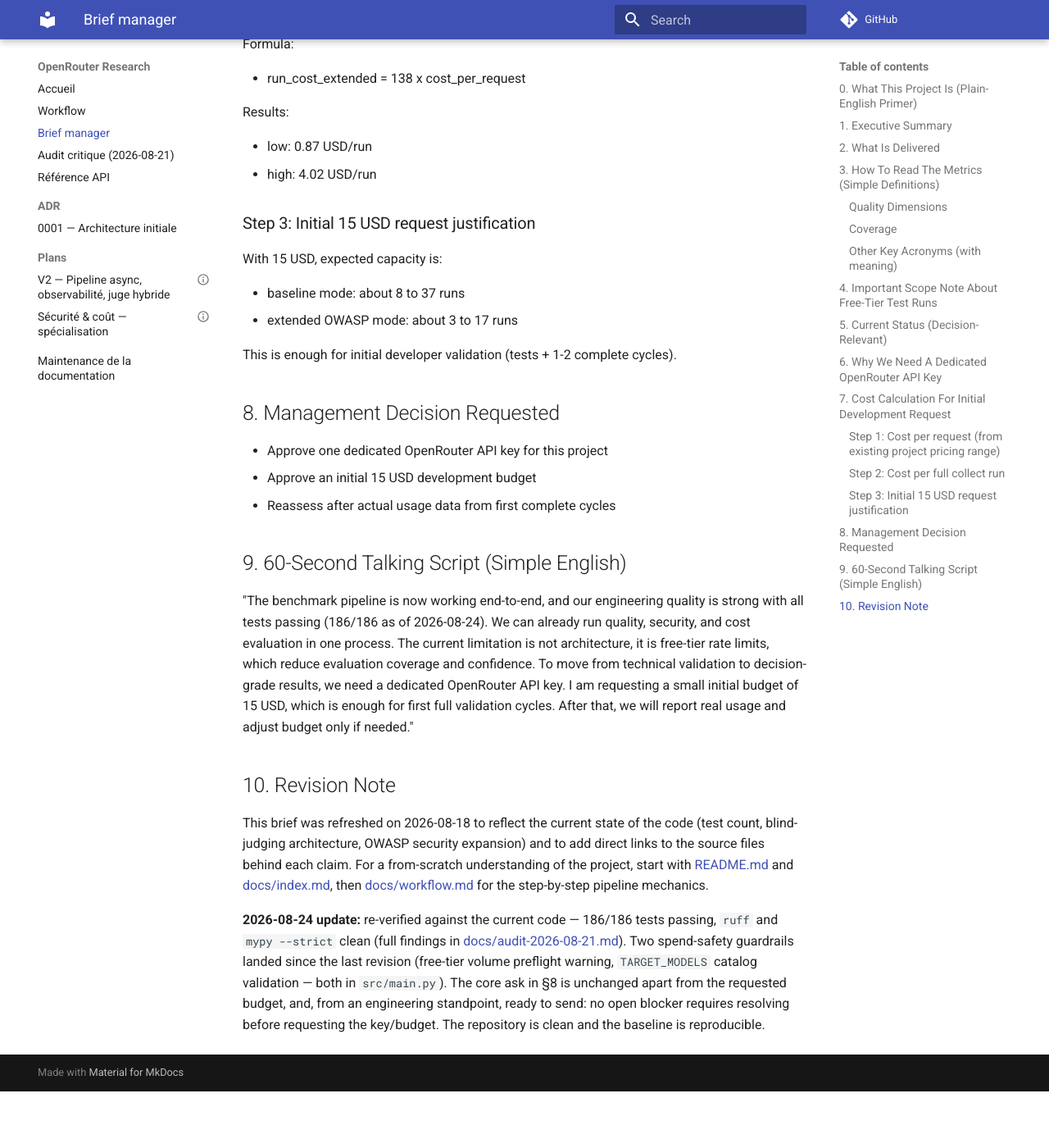
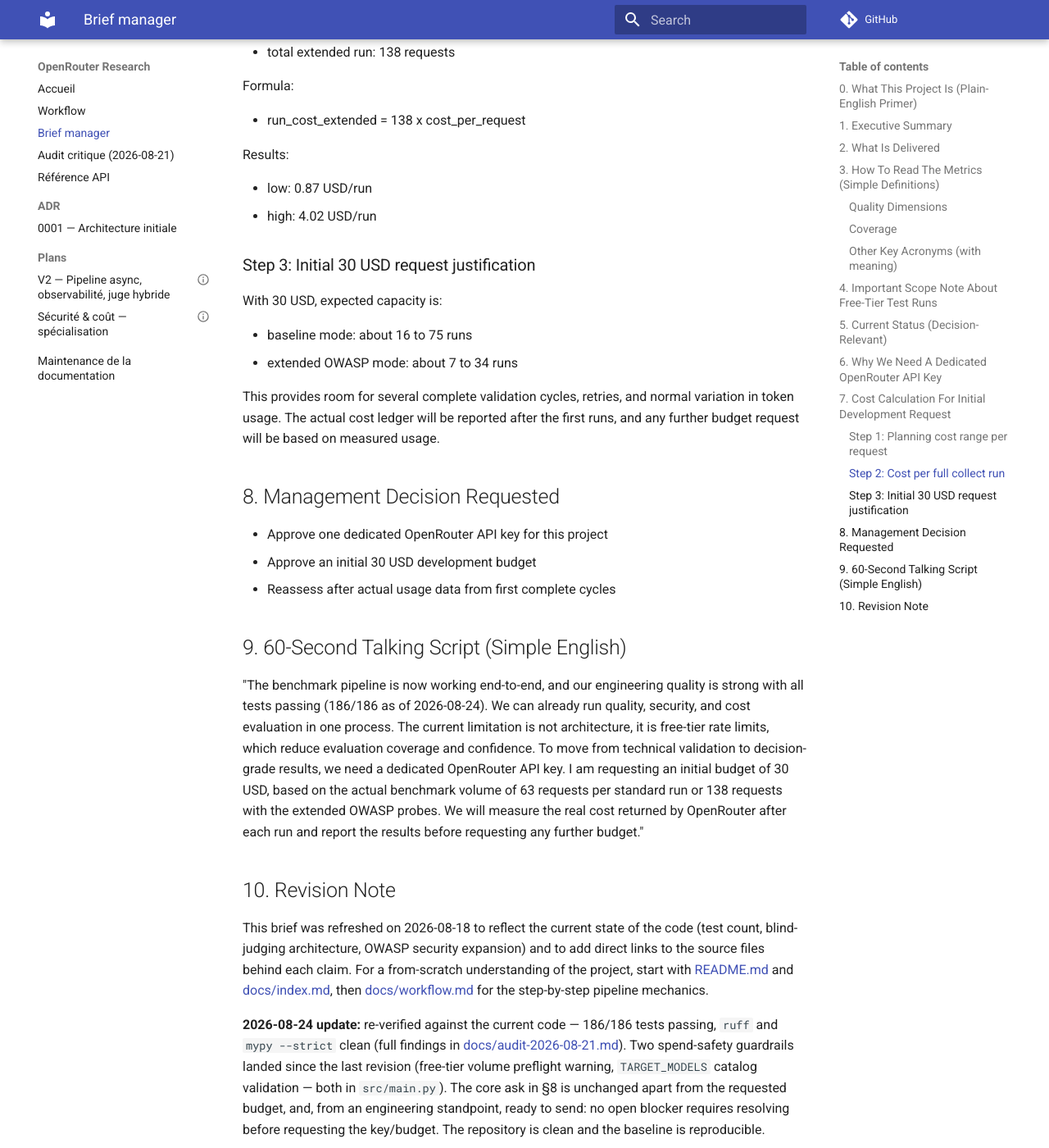
Before and after one commit to Palo-IT-GitHub-Demos/OpenRouterResearch, an MkDocs documentation site: the page built from docs/brief-manager-2026-08-17.md, in a window 1280 px wide and 1400 px high, scrolled down 5374 px. Shown: the whole window at 82% size. Built offline with MkDocs 1.6.1 and Material for MkDocs 9.7.7, drawn with Linux system fonts in a browser that asks for light colours; comment, search, counter and statistics services are not loaded; before the commit the page ends 6705 px from its top, so only the background shows below that; some of the changed text lies outside the part shown.

Commit message:
docs(budget): increase initial openrouter request to 30 usd

```diff
--- a/docs/brief-manager-2026-08-17.md
+++ b/docs/brief-manager-2026-08-17.md
@@ -166,16 +166,18 @@ but both reduce the risk of spending budget on an avoidable configuration error.
 
 Goal: justify a small initial budget request for one developer.
 
-### Step 1: Cost per request (from existing project pricing range)
+### Step 1: Planning cost range per request
 
-Observed monthly TCO range under the `enterprise_qa` workload profile
-(see workload profile table in [docs/workflow.md](workflow.md), section
-"Stage Coût", and `compute_tco` in
-[src/evaluators/cost_analyzer.py](https://github.com/Palo-IT-GitHub-Demos/OpenRouterResearch/blob/main/src/evaluators/cost_analyzer.py)):
+For this initial request, the relevant volume is the benchmark itself, not a
+monthly `enterprise_qa` workload. The price range below is retained as a
+conservative planning range from the project's live-pricing calculations; the
+final amount will be measured from OpenRouter's `usage.cost` field after each
+run (see [docs/workflow.md](workflow.md), section "Stage Coût").
 
 - TCO low: 94.62 USD/month
 - TCO high: 437.04 USD/month
-- Workload: 15,000 requests/month (500/day x 30 days)
+- Benchmark volume: 63 requests per standard run, or 138 requests with the
+  extended OWASP probes
 
 Formula:
 
@@ -218,24 +220,26 @@ Results:
 - low: 0.87 USD/run
 - high: 4.02 USD/run
 
-### Step 3: Initial 15 USD request justification
+### Step 3: Initial 30 USD request justification
 
-With 15 USD, expected capacity is:
+With 30 USD, expected capacity is:
 
-- baseline mode: about 8 to 37 runs
-- extended OWASP mode: about 3 to 17 runs
+- baseline mode: about 16 to 75 runs
+- extended OWASP mode: about 7 to 34 runs
 
-This is enough for initial developer validation (tests + 1-2 complete cycles).
+This provides room for several complete validation cycles, retries, and normal
+variation in token usage. The actual cost ledger will be reported after the
+first runs, and any further budget request will be based on measured usage.
 
 ## 8. Management Decision Requested
 
 - Approve one dedicated OpenRouter API key for this project
-- Approve an initial 15 USD development budget
+- Approve an initial 30 USD development budget
 - Reassess after actual usage data from first complete cycles
 
 ## 9. 60-Second Talking Script (Simple English)
 
-"The benchmark pipeline is now working end-to-end, and our engineering quality is strong with all tests passing (186/186 as of 2026-08-24). We can already run quality, security, and cost evaluation in one process. The current limitation is not architecture, it is free-tier rate limits, which reduce evaluation coverage and confidence. To move from technical validation to decision-grade results, we need a dedicated OpenRouter API key. I am requesting a small initial budget of 15 USD, which is enough for first full validation cycles. After that, we will report real usage and adjust budget only if needed."
+"The benchmark pipeline is now working end-to-end, and our engineering quality is strong with all tests passing (186/186 as of 2026-08-24). We can already run quality, security, and cost evaluation in one process. The current limitation is not architecture, it is free-tier rate limits, which reduce evaluation coverage and confidence. To move from technical validation to decision-grade results, we need a dedicated OpenRouter API key. I am requesting an initial budget of 30 USD, based on the actual benchmark volume of 63 requests per standard run or 138 requests with the extended OWASP probes. We will measure the real cost returned by OpenRouter after each run and report the results before requesting any further budget."
 
 ## 10. Revision Note
 
```
